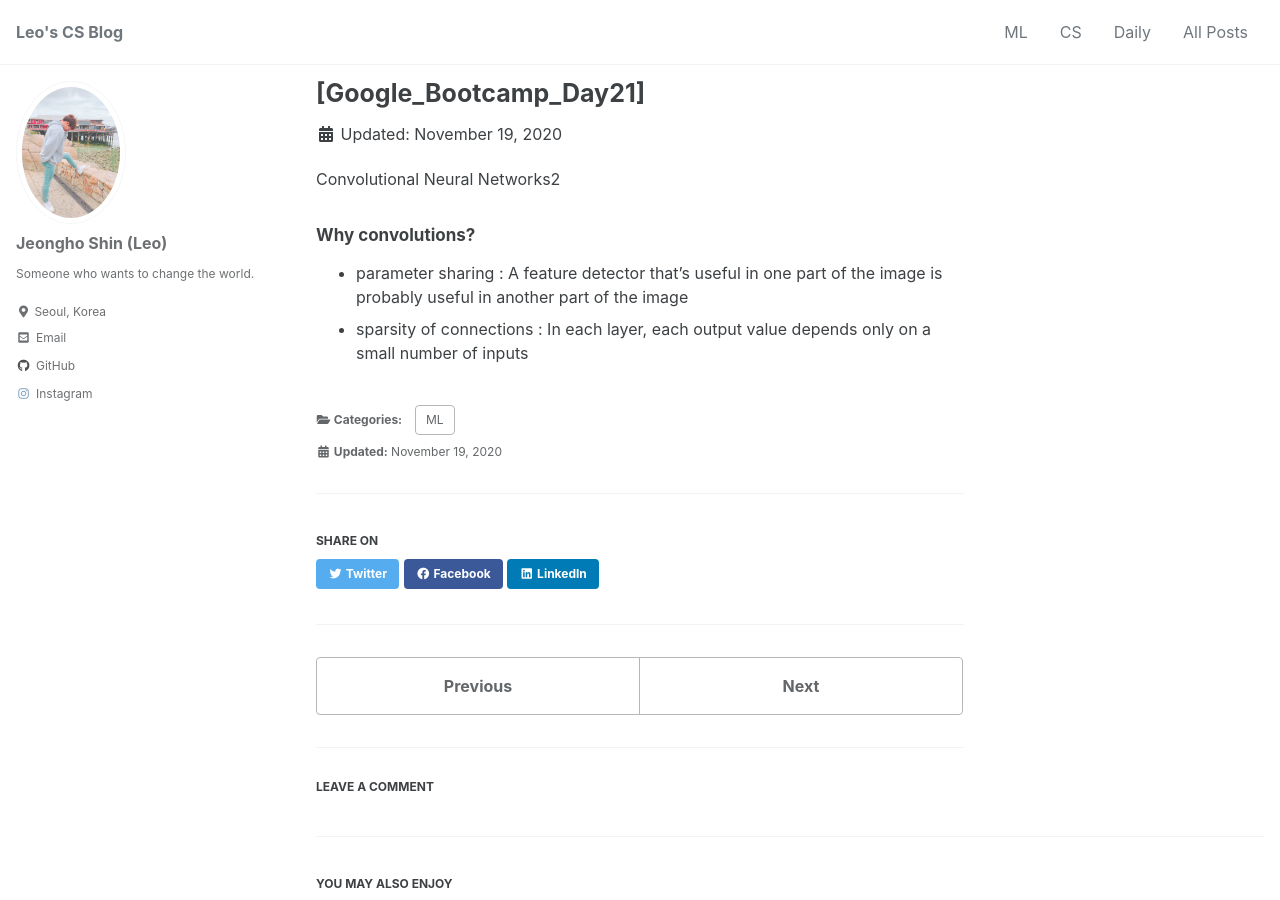
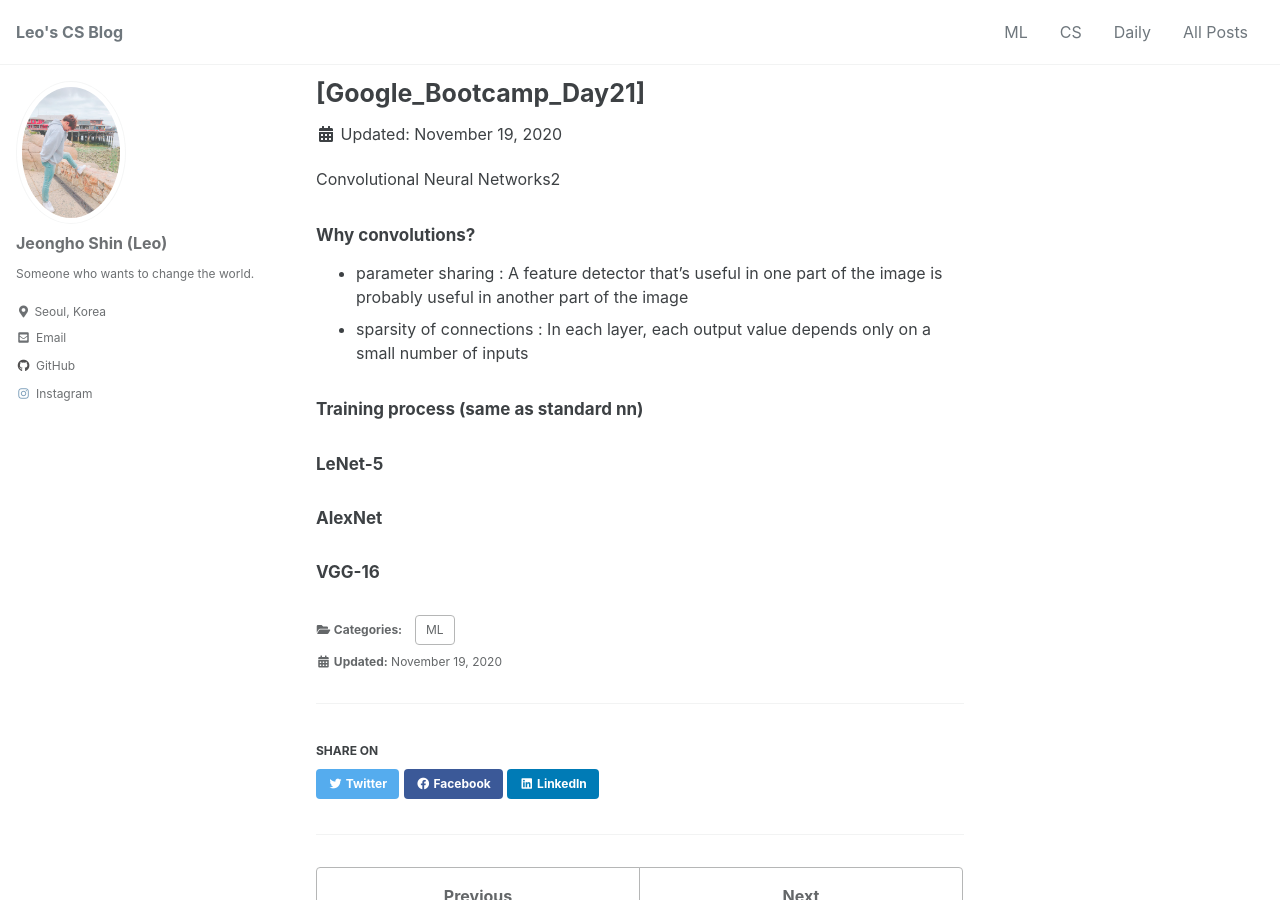
Before and after one commit to mlleo/mlleo.github.io, a Jekyll site: the page built from _posts/2020-11-19-GB_day21.md, in a window 1280 px wide and 900 px high. Built offline with Jekyll 4.4.1, drawn with Linux system fonts in a browser that asks for light colours; cached includes are drawn as plain includes; comment, search, counter and statistics services are not loaded.

Commit message:
Update 2020-11-19-GB_day21.md

```diff
--- a/_posts/2020-11-19-GB_day21.md
+++ b/_posts/2020-11-19-GB_day21.md
@@ -14,3 +14,14 @@ Convolutional Neural Networks2
   A feature detector that's useful in one part of the image is probably useful in another part of the image
 - sparsity of connections :
   In each layer, each output value depends only on a small number of inputs
+
+#### Training process (same as standard nn)
+
+
+#### LeNet-5
+
+
+#### AlexNet
+
+
+#### VGG-16
```
